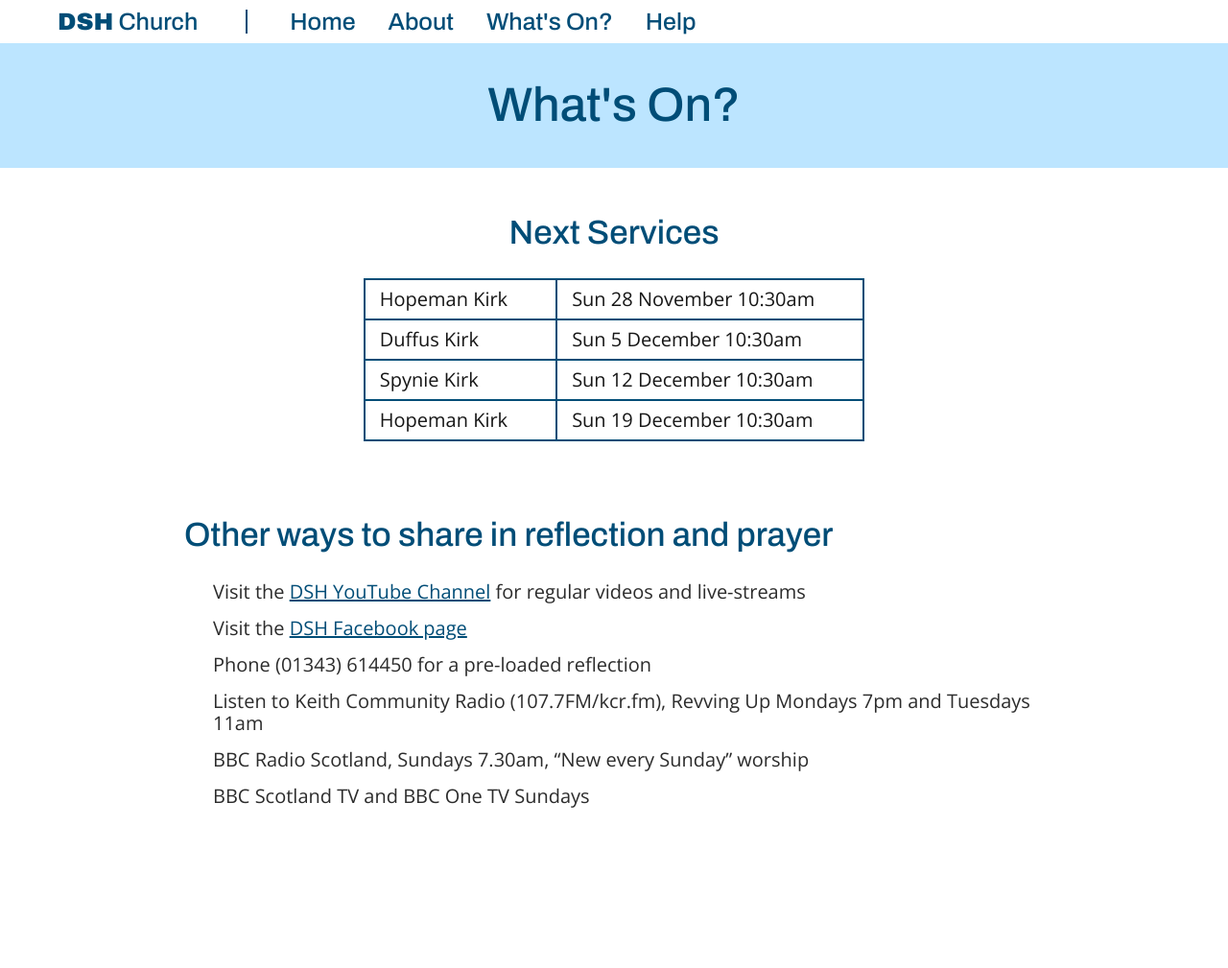
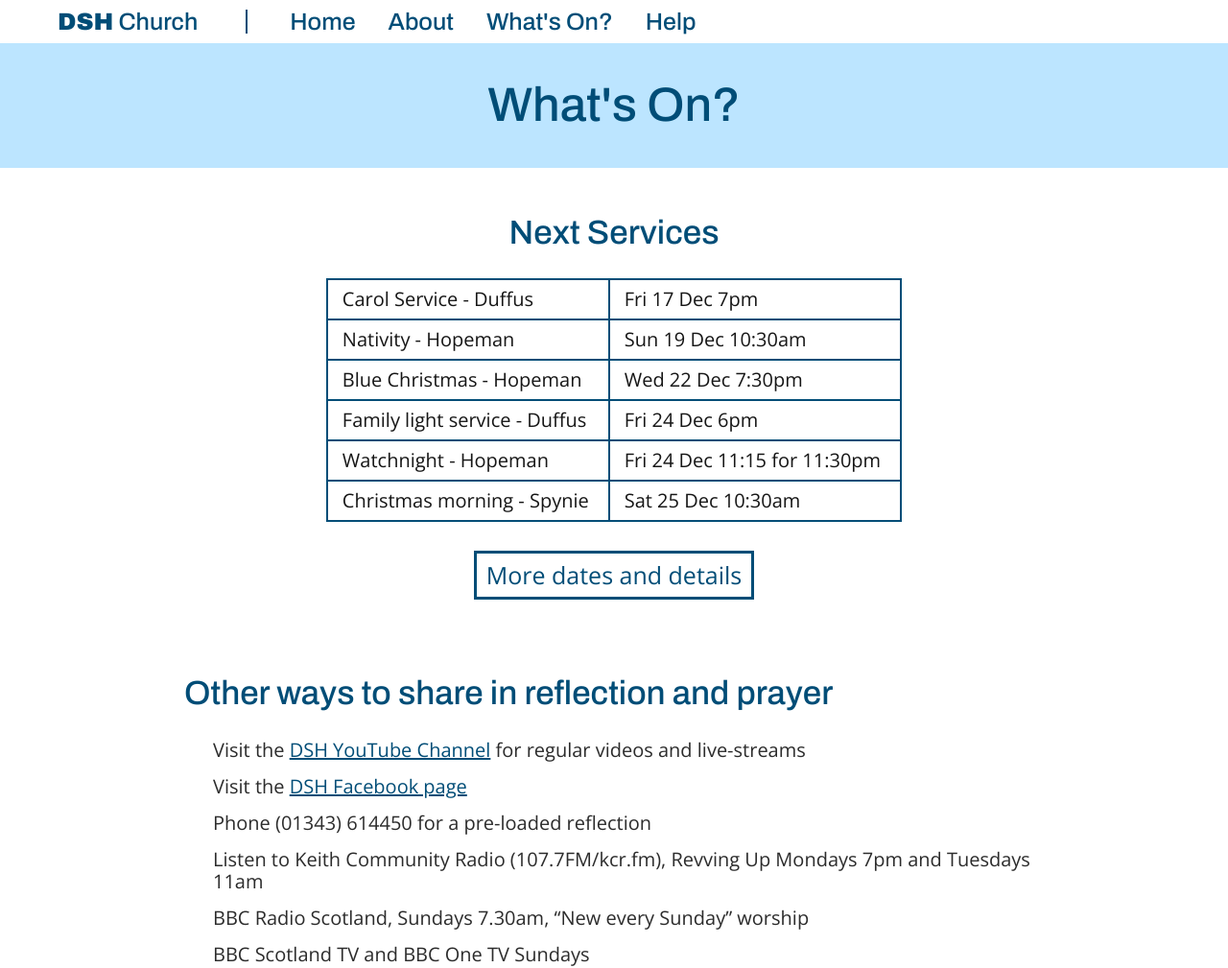
Before and after one commit to dshchurch/dshchurch.github.io, a plain HTML site: page whats-on/index.html in a window 1280 px wide. Shown: the whole page at 96% size. Before the commit the page ends 871 px from the top, so only its background shows below. Drawn offline with nearby package versions, Linux system fonts and the light colour scheme.

Commit message:
Updated dates and added calendar file

```diff
--- a/style.css
+++ b/style.css
@@ -165,11 +165,26 @@ nav ul li:hover{
 }
 #next-services table, th, td {
     border: 2px solid #004d77;
-    padding: 10px 50px 10px 15px;
+    padding: 10px 20px 10px 15px;
     font-family: 'Open Sans', sans-serif;
     font-size: 20px;
     color: #161616;
   }
+#next-services a{
+    display: inline-block;
+    padding: 10px;
+    margin-top: 30px;
+    border: 3px solid #004d77;
+    font-family: 'Open Sans', sans-serif;
+    font-size: 25px;
+    text-decoration: none;
+    color: #004d77;
+    transition: background-color 0.1s, color 0.2s;
+}
+#next-services a:hover{
+    background-color: #004d77;
+    color: #ffffff;
+}
 #magazine{
     display: flex;
     padding: 60px;
--- a/whats-on/index.html
+++ b/whats-on/index.html
@@ -48,22 +48,31 @@
         <h1>Next Services</h1>
         <table>
             <tr>
-                <td>Hopeman Kirk</td>
-                <td>Sun 28 November 10:30am</td>
+                <td>Carol Service - Duffus</td>
+                <td>Fri 17 Dec 7pm</td>
             </tr>
             <tr>
-                <td>Duffus Kirk</td>
-                <td>Sun 5 December 10:30am</td>
+                <td>Nativity - Hopeman</td>
+                <td>Sun 19 Dec 10:30am</td>
             </tr>
             <tr>
-                <td>Spynie Kirk</td>
-                <td>Sun 12 December 10:30am</td>
+                <td>Blue Christmas - Hopeman</td>
+                <td>Wed 22 Dec 7:30pm</td>
             </tr>
             <tr>
-                <td>Hopeman Kirk</td>
-                <td>Sun 19 December 10:30am</td>
+                <td>Family light service - Duffus</td>
+                <td>Fri 24 Dec 6pm</td>
+            </tr>
+            <tr>
+                <td>Watchnight - Hopeman</td>
+                <td>Fri 24 Dec 11:15 for 11:30pm</td>
+            </tr>
+            <tr>
+                <td>Christmas morning - Spynie</td>
+                <td>Sat 25 Dec 10:30am</td>
             </tr>
         </table>
+        <a href="../calendar/December-2021-to-March-2022.pdf">More dates and details</a>
         </section>
 
 <div id="container">
--- a/whats-on/style.css
+++ b/whats-on/style.css
@@ -102,12 +102,26 @@ nav ul li:hover{
 }
 #next-services table, th, td {
     border: 2px solid #004d77;
-    padding: 10px 50px 10px 15px;
+    padding: 10px 20px 10px 15px;
     font-family: 'Open Sans', sans-serif;
     font-size: 20px;
     color: #161616;
   }
-
+  #next-services a{
+    display: inline-block;
+    padding: 10px;
+    margin-top: 30px;
+    border: 3px solid #004d77;
+    font-family: 'Open Sans', sans-serif;
+    font-size: 25px;
+    text-decoration: none;
+    color: #004d77;
+    transition: background-color 0.1s, color 0.2s;
+}
+#next-services a:hover{
+    background-color: #004d77;
+    color: #ffffff;
+}
 
 @media (max-width: 815px){
     nav{
```
Also changed, not shown: index.html (+17 -8 lines), 1 other file.
